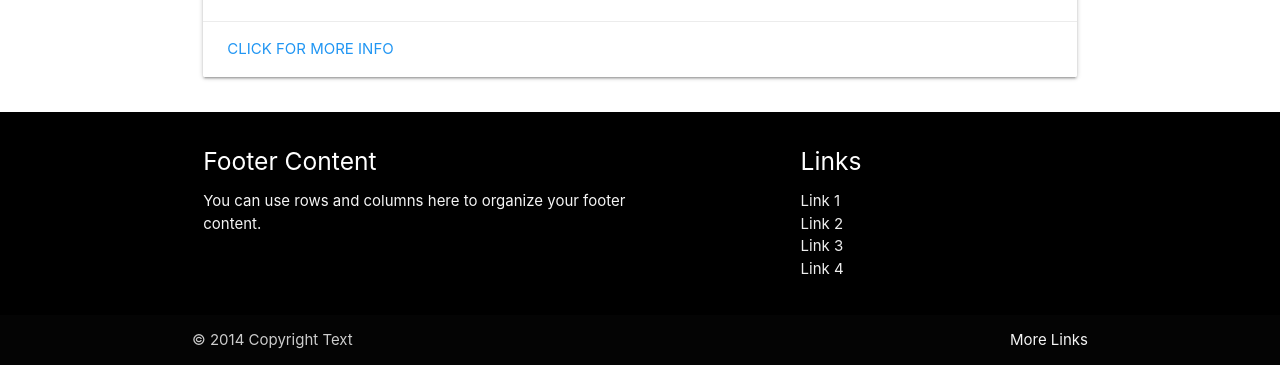
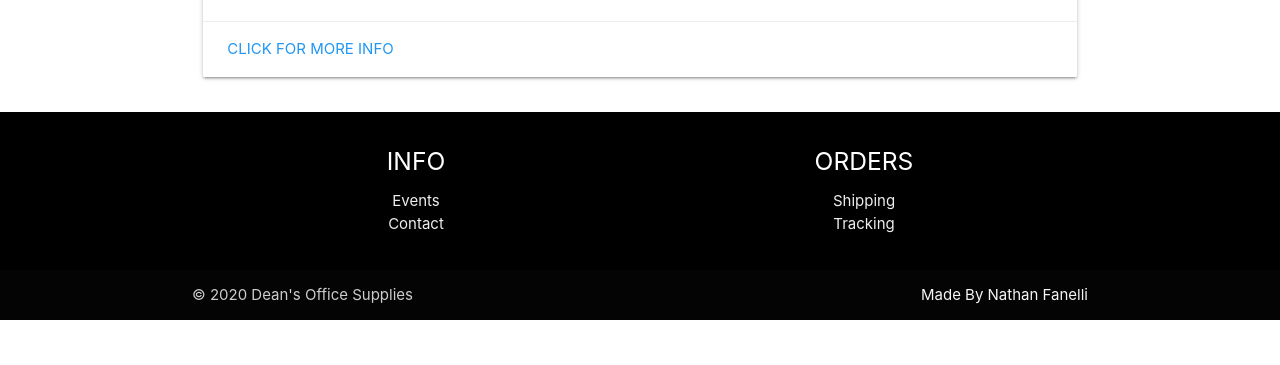
Before and after one commit to nathanfanelli/DeansOfficeSupplies, a plain HTML site: page index.html in a window 1280 px wide. Shown: the part 1909-2274 px from the top of the page. After the commit the page ends 2229 px from the top, so only its background shows below. Drawn offline with nearby package versions, Linux system fonts and the light colour scheme.

Commit message:
Footer Content.

```diff
--- a/index.html
+++ b/index.html
@@ -7,14 +7,14 @@
   <link rel="stylesheet" href="css/style.css">
   <link href="https://fonts.googleapis.com/icon?family=Material+Icons" rel="stylesheet">
   <link rel="stylesheet" href="https://cdnjs.cloudflare.com/ajax/libs/materialize/1.0.0/css/materialize.min.css">
-  <title>Materialize Project #1</title>
+  <title>Dean's Office Supplies</title>
 </head>
 
 <body>
   <!-- NAVIGATION -->
   <nav>
     <div class="nav-wrapper black">
-      <a href="#!" class="brand-logo">NF</a>
+      <a href="#!" class="brand-logo">DEAN'S</a>
       <a href="#" data-target="mobile-demo" class="sidenav-trigger"><i class="material-icons">menu</i></a>
       <ul class="right hide-on-med-and-down">
         <li><a href="#">Home</a></li>
@@ -163,26 +163,29 @@
   <!-- FOOTER -->
   <footer class="page-footer black">
     <div class="container">
-      <div class="row">
-        <div class="col l6 s12">
-          <h5 class="white-text">Footer Content</h5>
-          <p class="grey-text text-lighten-4">You can use rows and columns here to organize your footer content.</p>
+      <div class="row center-align">
+
+        <div class="col l6 m6 s12">
+          <h5 class="white-text">INFO</h5>
+          <ul>
+            <li><a class="grey-text text-lighten-3" href="#!">Events</a></li>
+            <li><a class="grey-text text-lighten-3" href="#!">Contact</a></li>
+          </ul>
         </div>
-        <div class="col l4 offset-l2 s12">
-          <h5 class="white-text">Links</h5>
+
+        <div class="col l6 m6 s12">
+          <h5 class="white-text">ORDERS</h5>
           <ul>
-            <li><a class="grey-text text-lighten-3" href="#!">Link 1</a></li>
-            <li><a class="grey-text text-lighten-3" href="#!">Link 2</a></li>
-            <li><a class="grey-text text-lighten-3" href="#!">Link 3</a></li>
-            <li><a class="grey-text text-lighten-3" href="#!">Link 4</a></li>
+            <li><a class="grey-text text-lighten-3" href="#!">Shipping</a></li>
+            <li><a class="grey-text text-lighten-3" href="#!">Tracking</a></li>
           </ul>
         </div>
       </div>
     </div>
     <div class="footer-copyright">
       <div class="container">
-        © 2014 Copyright Text
-        <a class="grey-text text-lighten-4 right" href="#!">More Links</a>
+        © 2020 Dean's Office Supplies
+        <a class="grey-text text-lighten-4 right" href="#!">Made By Nathan Fanelli</a>
       </div>
     </div>
   </footer>
```
